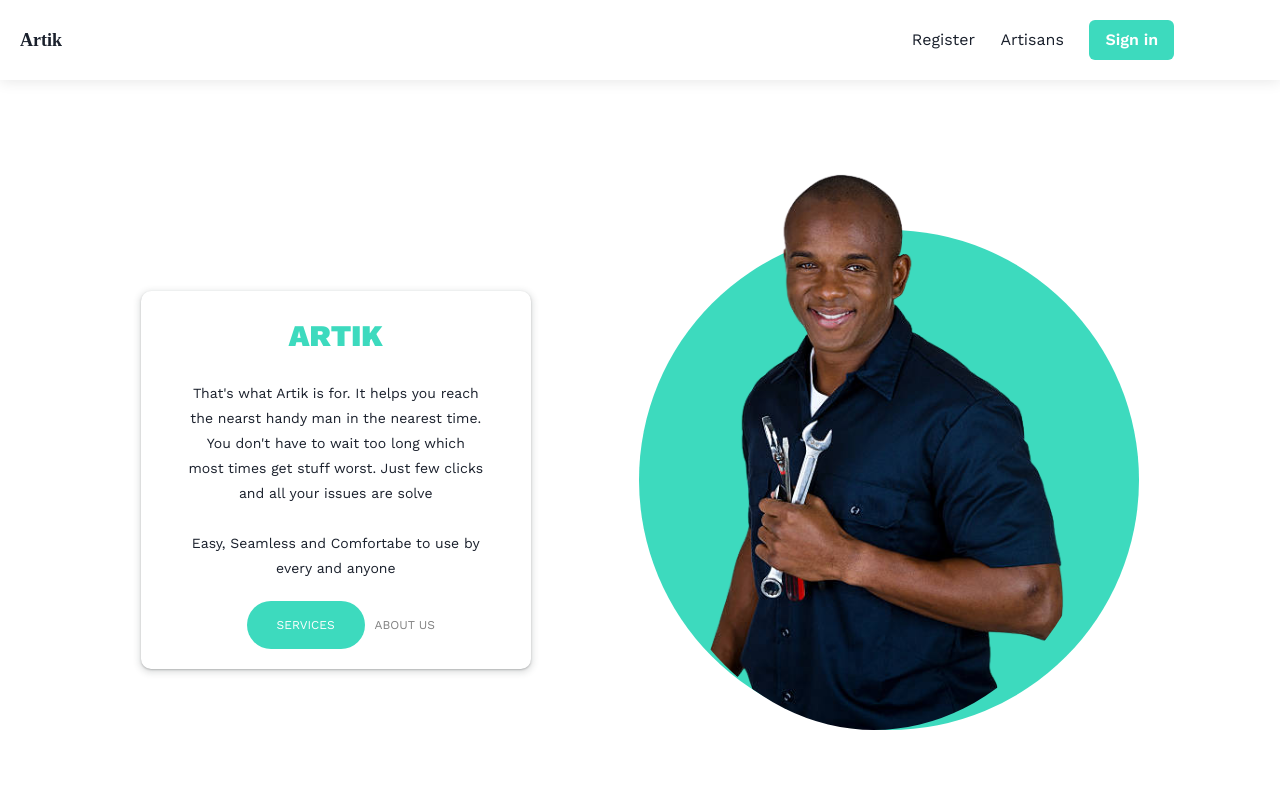
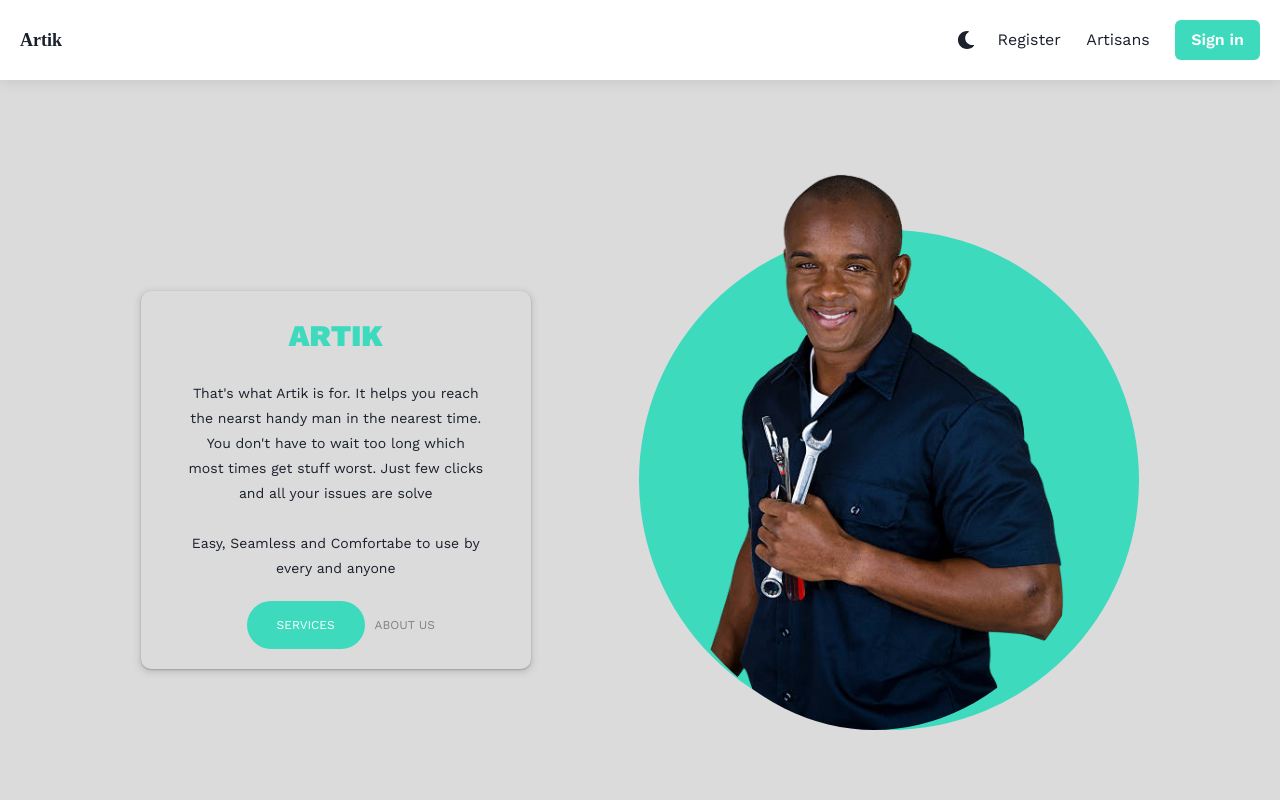
Before and after one commit to maura-dev/genz-hackathon, a React (Create React App) app: page / in a window 1280 px wide. Shown: the top 800 px of the page. Built offline with nearby package versions, Linux system fonts and the light colour scheme.

Commit message:
ui fixes

```diff
--- a/src/components/Header.js
+++ b/src/components/Header.js
@@ -49,10 +49,10 @@ const Header = () => {
 
 			<Flex
 				w={{ sm: '50%', md: '40%', lg: '35%' }}
-				justify="space-around"
 				alignItems="center"
+				justify="flex-end"
 			>
-				<ColorModeSwitcher justifySelf="flex-end" mr={3} display={window.location.pathname==="/" ? "none" : "block"}/>
+				<ColorModeSwitcher justifySelf="flex-end" mr={3} />
 				<Box
 					display={{ base: 'block', md: 'none' }}
 					fontSize="20px"
--- a/src/components/Testimonail.js
+++ b/src/components/Testimonail.js
@@ -121,7 +121,7 @@ const Card = styled.div`
   width: 30%;
   height: auto;
   padding-bottom:50px;
-  background: white;
+  // background: white;
   display: flex;
   box-shadow: rgba(0, 0, 0, 0.16) 0px 1px 4px;
   justify-content: center;
--- a/src/pages/Landingpage.js
+++ b/src/pages/Landingpage.js
@@ -9,7 +9,7 @@ import Testimonail from '../components/Testimonail';
 
 const Landingpage = () => {
   return (
-    <div style={{ width: '100%', marginTop:"80px", backgroundColor:"white"}}>
+    <div style={{ width: '100%', marginTop:"80px", backgroundColor:"inherit"}}>
       <HeroPage />;
       <HowWork />
       <About />
```
